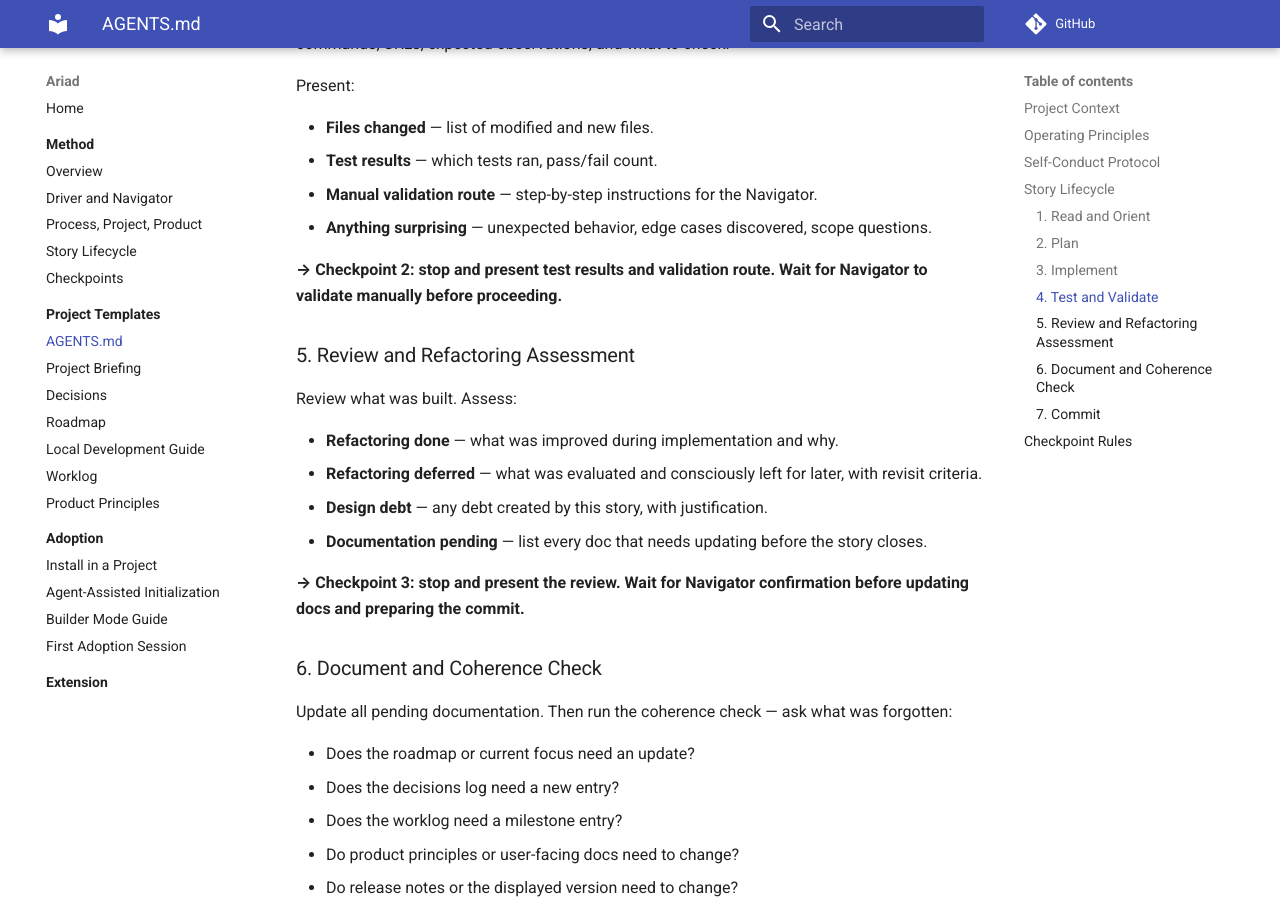
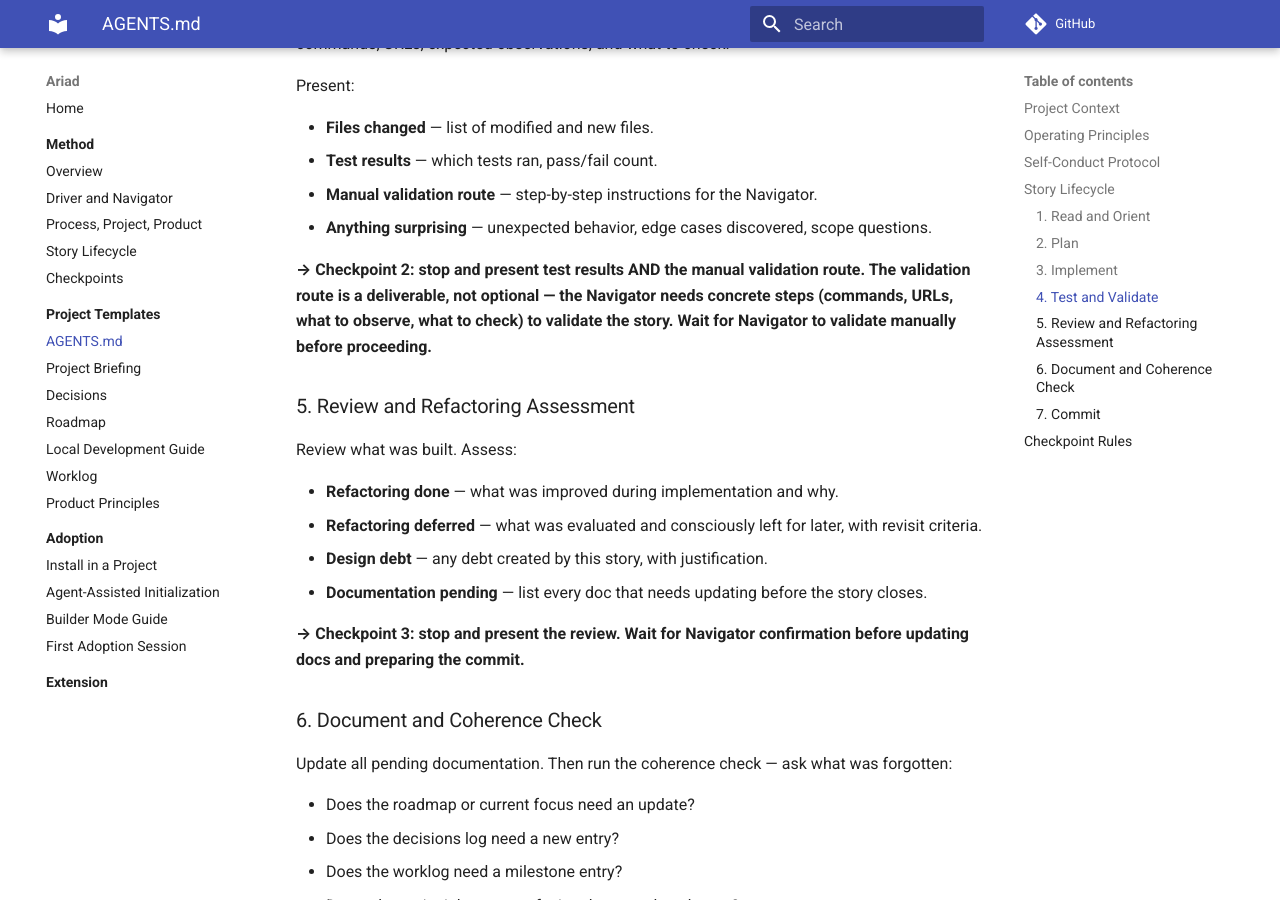
Before and after one commit to henriquebastos/ariad, an MkDocs documentation site: the page built from docs/project-templates/AGENTS.md, in a window 1280 px wide and 900 px high, scrolled down 2587 px. Built offline with MkDocs 1.6.1 and Material for MkDocs 9.7.7, drawn with Linux system fonts in a browser that asks for light colours; comment, search, counter and statistics services are not loaded.

Commit message:
Make manual validation route an explicit deliverable at Checkpoint 2
Same fix as Conjunto: the checkpoint text now explicitly says the
validation route is a deliverable, not optional.

```diff
--- a/docs/project-templates/AGENTS.md
+++ b/docs/project-templates/AGENTS.md
@@ -81,7 +81,7 @@ Present:
 - **Manual validation route** — step-by-step instructions for the Navigator.
 - **Anything surprising** — unexpected behavior, edge cases discovered, scope questions.
 
-**→ Checkpoint 2: stop and present test results and validation route. Wait for Navigator to validate manually before proceeding.**
+**→ Checkpoint 2: stop and present test results AND the manual validation route. The validation route is a deliverable, not optional — the Navigator needs concrete steps (commands, URLs, what to observe, what to check) to validate the story. Wait for Navigator to validate manually before proceeding.**
 
 ### 5. Review and Refactoring Assessment
 
```
